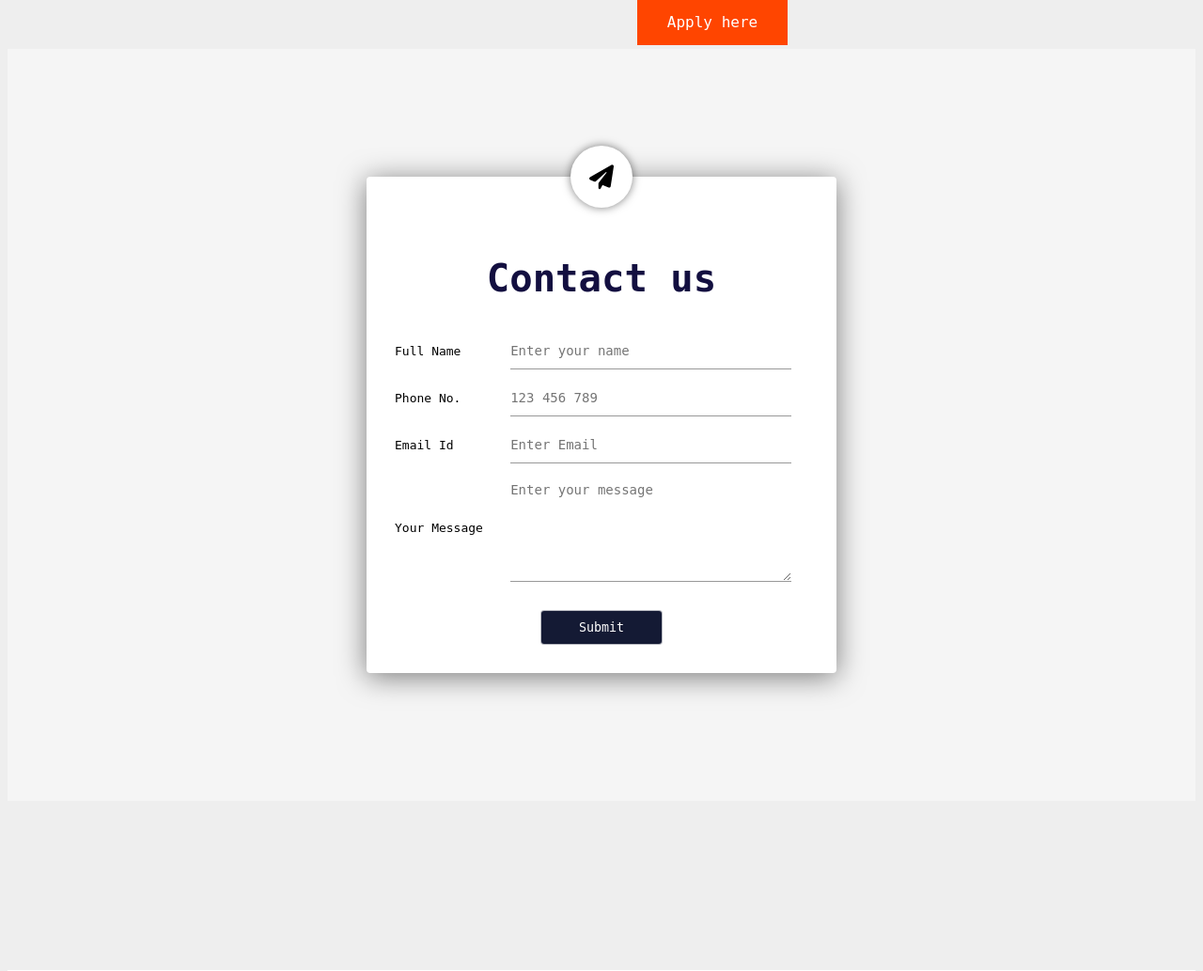
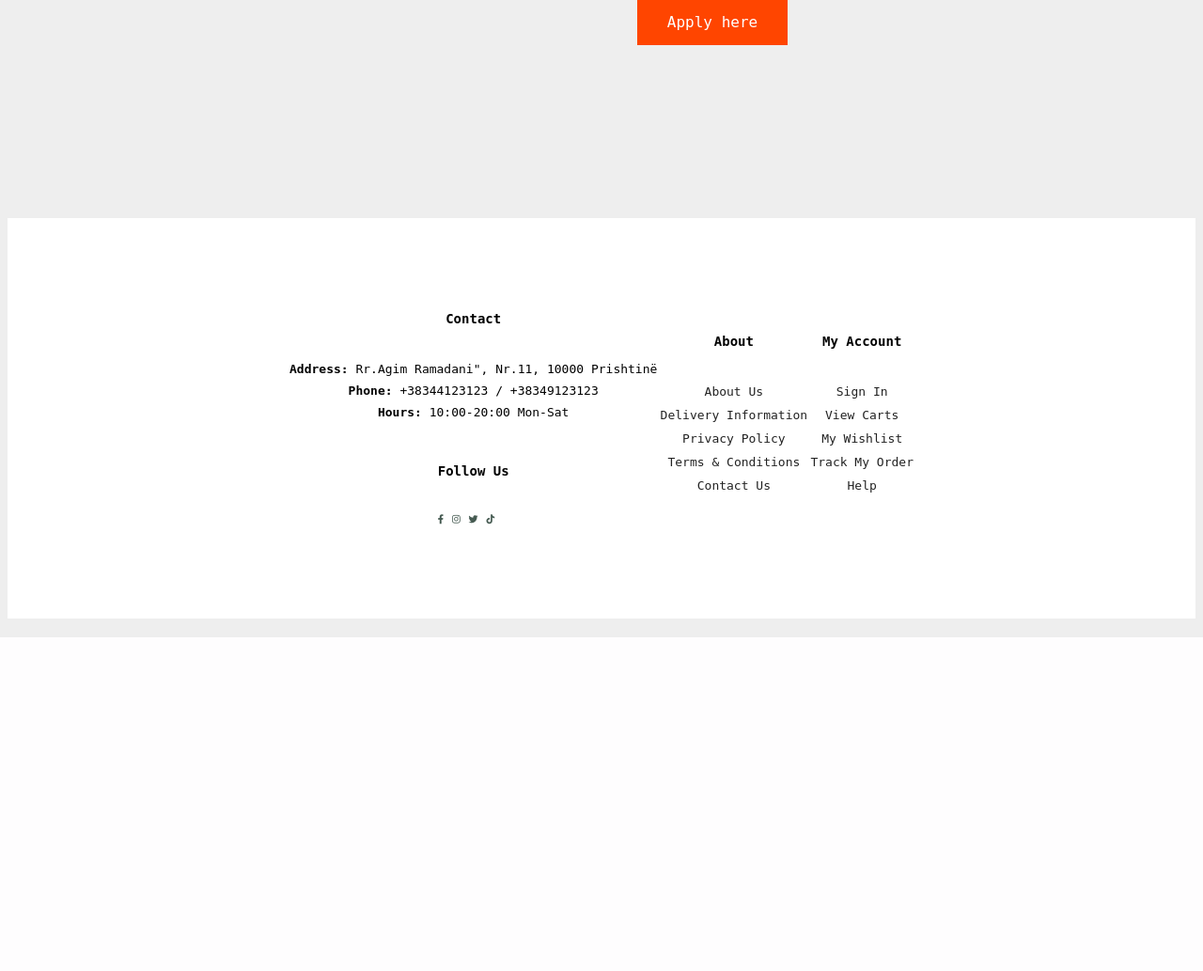
Before and after one commit to LumHamitii/ProjektiWEB, a PHP site: page / in a window 1280 px wide; the page is wider, and only the part inside the window is pictured. Shown: the part 1195-2228 px from the top of that part at 94% size. After the commit the page ends 1873 px from the top of that part, so only its background shows below. Run offline with PHP 8.4, Linux system fonts and the light colour scheme.

Commit message:
Update index.php

```diff
--- a/index.php
+++ b/index.php
@@ -85,43 +85,7 @@
 
 
 
-  <section class="footer" id="contact">
 
-    <div class="container2">
-        <form>
-            <h1 class="heading1"><span>Contact us</span></h1>
-          <i class="fas fa-paper-plane"></i>
-
-          <div class="input-group">
-            <label>Full Name</label>
-            <input type="text" placeholder="Enter your name" id="contact-name" onkeyup="validateName()">
-            <span id="name-error"></span>
-          </div>
-
-          <div class="input-group">
-            <label>Phone No.</label>
-            <input type="tel" placeholder="123 456 789"id="contact-phone" onkeyup="validatePhone()">
-            <span id="phone-error"></span>
-          </div>
-
-          <div class="input-group">
-            <label>Email Id</label>
-            <input type="email" placeholder="Enter Email" id="contact-email" onkeyup="validateEmail()">
-            <span id="email-error"></span>
-          </div>
-
-          <div class="input-group">
-            <label>Your Message</label>
-            <textarea rows="5" placeholder="Enter your message" id="contact-message" onkeyup="validateMessage()"></textarea>
-            <span id="message-error"></span>
-          </div>
-
-        <button onclick=" return validateForm()">Submit</button>
-       <span id="submit-error"></span>
-      </form>
-
-      </div>
-</section>
 <br><br><br><br><br><br><br><br><br><br><br><br><br><br><br><br><br><br>
 <footer>
   <div class="col">
```
